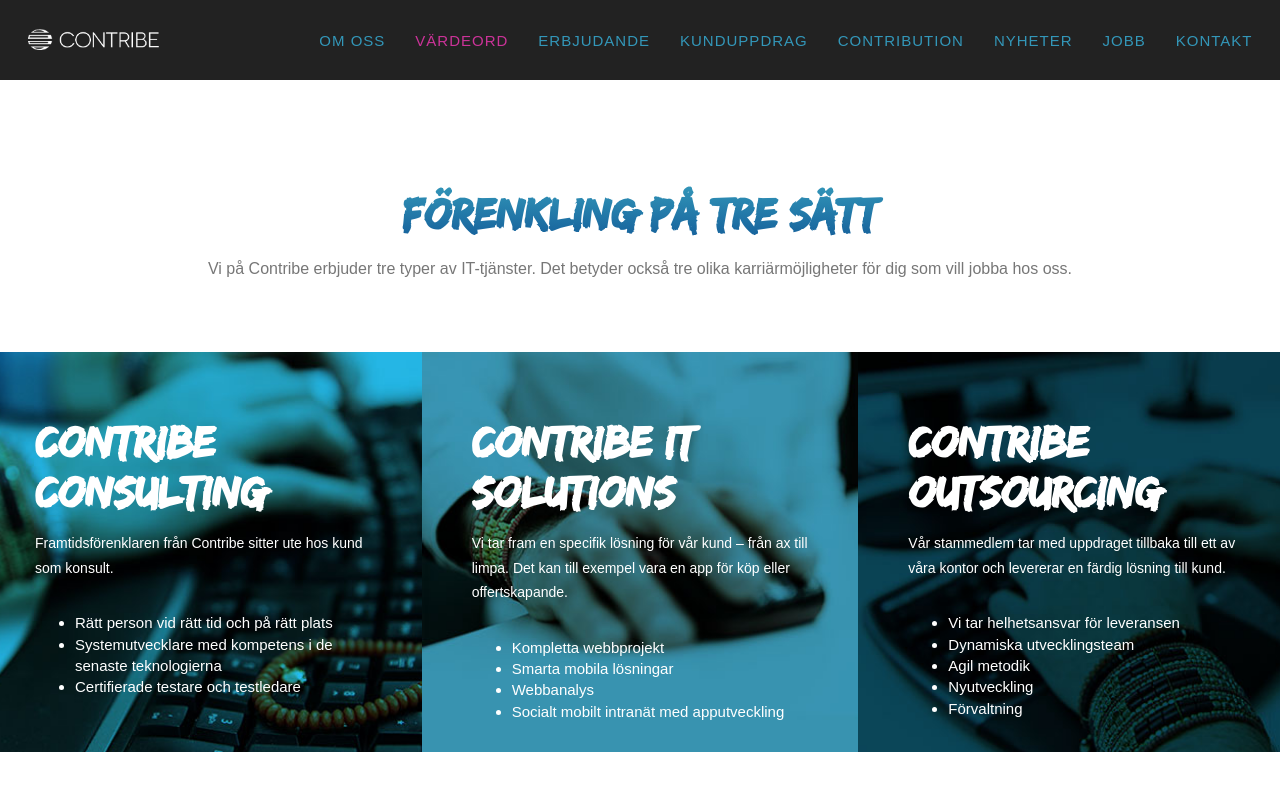
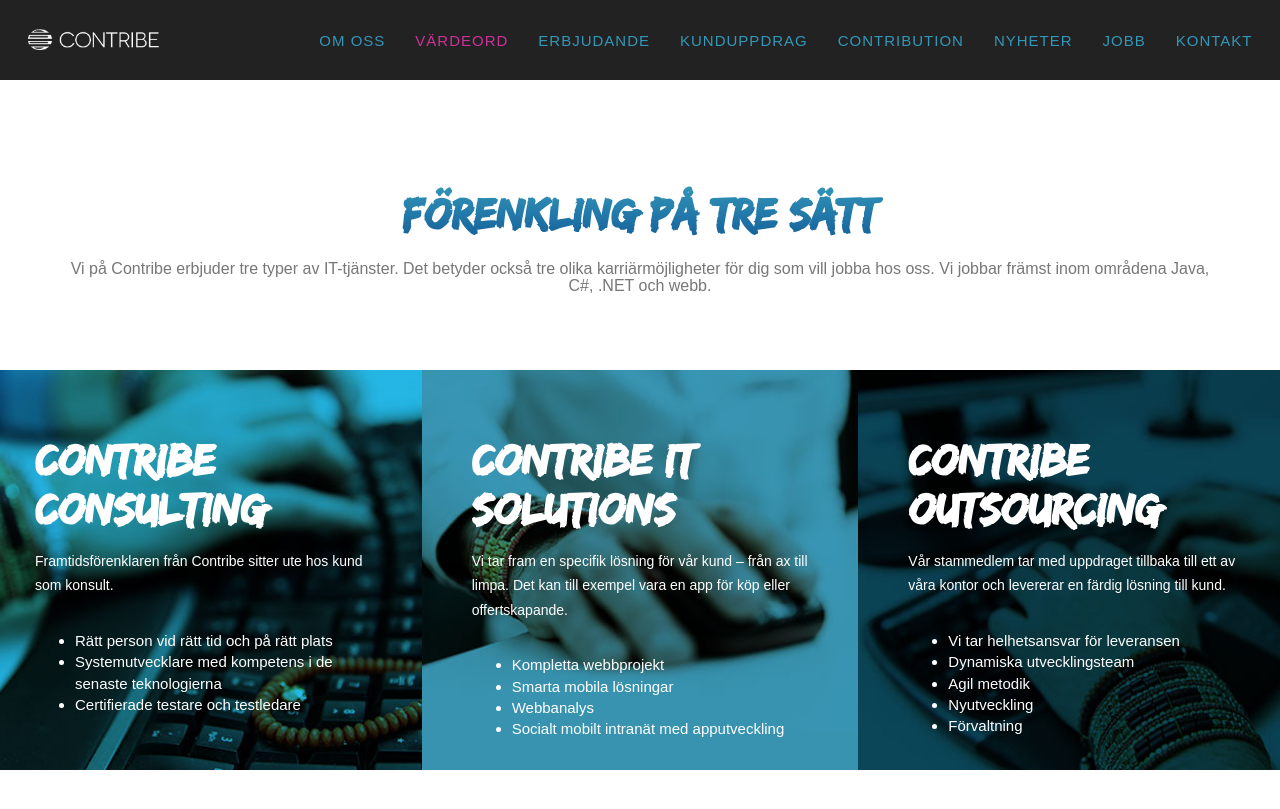
Before and after one commit to contribe/contribe, a Jekyll site: the page built from index.html, in a window 1280 px wide and 900 px high, scrolled down 2322 px. Shown: the top 809 px of the window. Built offline with Jekyll 4.4.1, drawn with Linux system fonts in a browser that asks for light colours; nearby versions of some CDN libraries; some web fonts are replaced.

Commit message:
Added text about our offer!

```diff
--- a/_includes/offer.html
+++ b/_includes/offer.html
@@ -4,7 +4,7 @@
         <div class="row">
             <div class="col-lg-12 text-center">
                 <h2 class="section-heading">Förenkling på tre sätt</h2>
-                <h3 class="section-subheading text-muted">Vi på Contribe erbjuder tre typer av IT-tjänster. Det betyder också tre olika karriärmöjligheter för dig som vill jobba hos oss.</h3>
+                <h3 class="section-subheading text-muted">Vi på Contribe erbjuder tre typer av IT-tjänster. Det betyder också tre olika karriärmöjligheter för dig som vill jobba hos oss. Vi jobbar främst inom områdena Java, C#, .NET och webb.</h3>
             </div>
         </div>
     </div>
```
